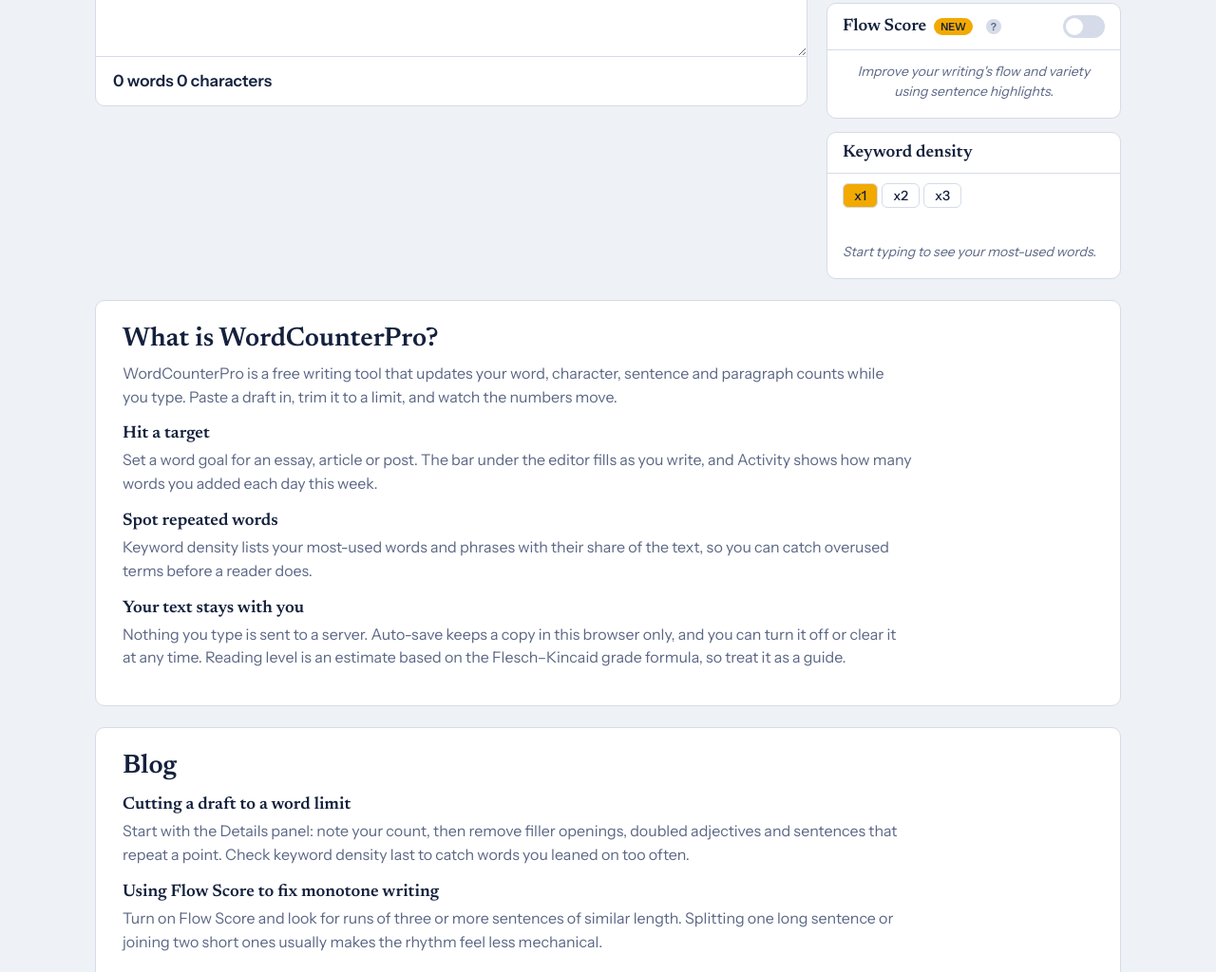
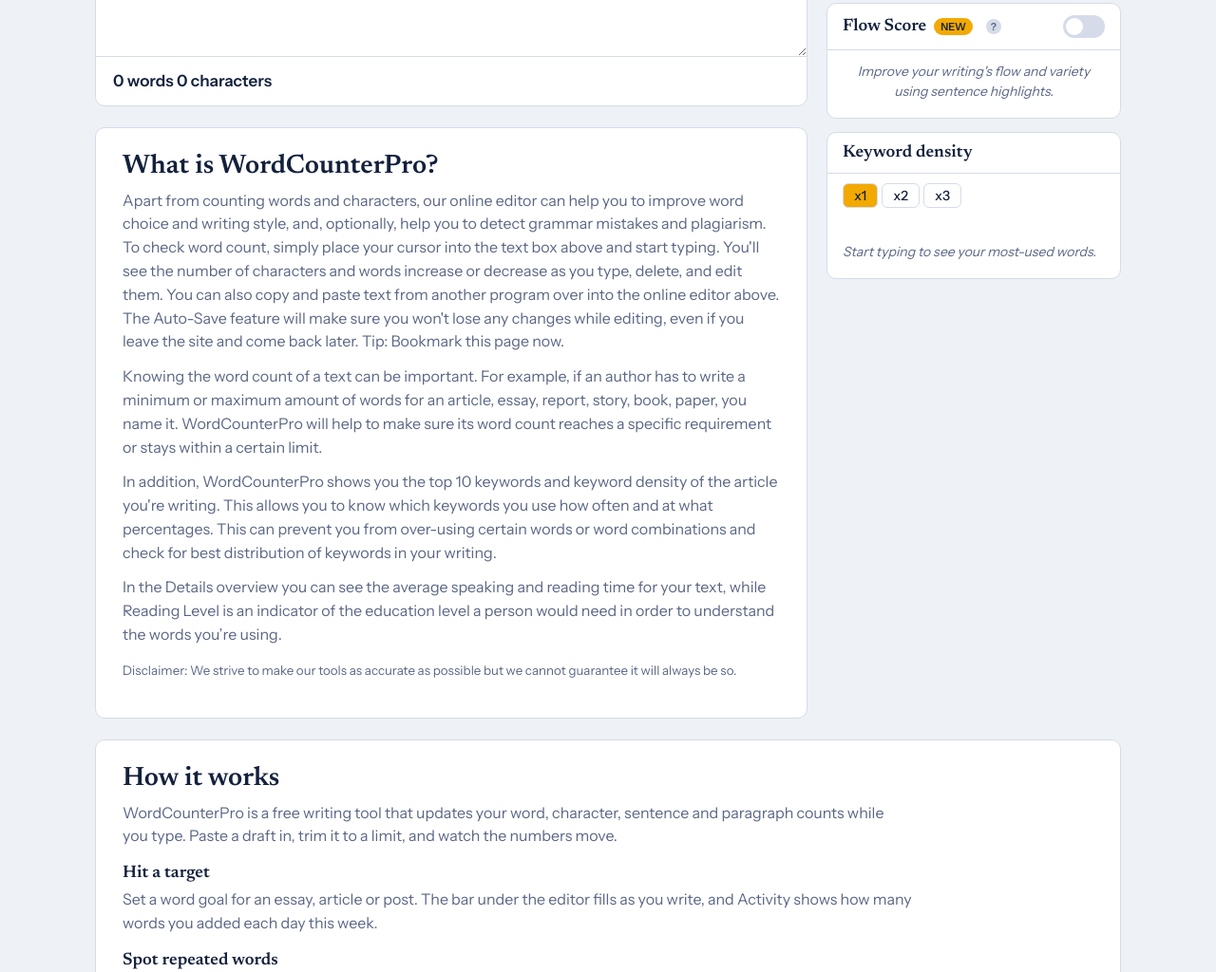
Before and after one commit to burrell001-max/WordCounterPro, a plain HTML site: page index.html in a window 1280 px wide. Shown: the part 629-1653 px from the top of the page at 95% size. Drawn offline with Linux system fonts and the light colour scheme.

Commit message:
Add files via upload

```diff
--- a/index.html
+++ b/index.html
@@ -132,6 +132,7 @@ footer .fl{max-width:none}footer .fl a{display:inline;padding:0 6px}
 </div>
 
 <div class="layout">
+<div>
 <section class="card" aria-label="Editor">
   <div class="tools" role="toolbar" aria-label="Editor tools">
     <button id="paste"><svg class="i"><use href="#paste"/></svg>Paste</button>
@@ -155,6 +156,16 @@ footer .fl{max-width:none}footer .fl a{display:inline;padding:0 6px}
     <div class="goalbar" id="goalbar"><span id="goaltxt"></span><div class="track"><i id="goalfill"></i></div></div>
   </div>
 </section>
+
+<article class="card" id="whatis">
+  <h2>What is WordCounterPro?</h2>
+  <p>Apart from counting words and characters, our online editor can help you to improve word choice and writing style, and, optionally, help you to detect grammar mistakes and plagiarism. To check word count, simply place your cursor into the text box above and start typing. You'll see the number of characters and words increase or decrease as you type, delete, and edit them. You can also copy and paste text from another program over into the online editor above. The Auto-Save feature will make sure you won't lose any changes while editing, even if you leave the site and come back later. Tip: Bookmark this page now.</p>
+  <p>Knowing the word count of a text can be important. For example, if an author has to write a minimum or maximum amount of words for an article, essay, report, story, book, paper, you name it. WordCounterPro will help to make sure its word count reaches a specific requirement or stays within a certain limit.</p>
+  <p>In addition, WordCounterPro shows you the top 10 keywords and keyword density of the article you're writing. This allows you to know which keywords you use how often and at what percentages. This can prevent you from over-using certain words or word combinations and check for best distribution of keywords in your writing.</p>
+  <p>In the Details overview you can see the average speaking and reading time for your text, while Reading Level is an indicator of the education level a person would need in order to understand the words you’re using.</p>
+  <p><small>Disclaimer: We strive to make our tools as accurate as possible but we cannot guarantee it will always be so.</small></p>
+</article>
+</div>
 
 <aside aria-live="polite">
   <a class="how" href="#how">How it works »</a>
@@ -200,7 +211,7 @@ footer .fl{max-width:none}footer .fl a{display:inline;padding:0 6px}
 </div>
 
 <article class="card" id="how">
-  <h2>What is WordCounterPro?</h2>
+  <h2>How it works</h2>
   <p>WordCounterPro is a free writing tool that updates your word, character, sentence and paragraph counts while you type. Paste a draft in, trim it to a limit, and watch the numbers move.</p>
   <h3>Hit a target</h3>
   <p>Set a word goal for an essay, article or post. The bar under the editor fills as you write, and Activity shows how many words you added each day this week.</p>
@@ -301,7 +312,7 @@ function keywords(w){
   for(let i=0;i+n<=lw.length;i++){const g=lw.slice(i,i+n);
     if(n===1?(g[0].length<3||STOP.has(g[0])):g.every(x=>STOP.has(x))||STOP.has(g[0])||STOP.has(g[n-1]))continue;
     const k=g.join(' ');c[k]=(c[k]||0)+1}
-  const top=Object.entries(c).filter(e=>n===1||e[1]>1).sort((a,b)=>b[1]-a[1]||a[0].localeCompare(b[0])).slice(0,8),max=top[0]?top[0][1]:1;
+  const top=Object.entries(c).filter(e=>n===1||e[1]>1).sort((a,b)=>b[1]-a[1]||a[0].localeCompare(b[0])).slice(0,10),max=top[0]?top[0][1]:1;
   $('kw').replaceChildren(...top.map(([k,x])=>{const li=document.createElement('li');li.innerHTML='<span></span><span></span><i></i>';
     li.children[0].textContent=k;li.children[1].textContent=x+' · '+(x/lw.length*100).toFixed(1)+'%';li.children[2].style.width=x/max*100+'%';return li}));
   $('kwe').hidden=top.length>0;$('kwe').textContent=n>1?'No phrase repeats yet.':'Start typing to see your most-used words.';
```
